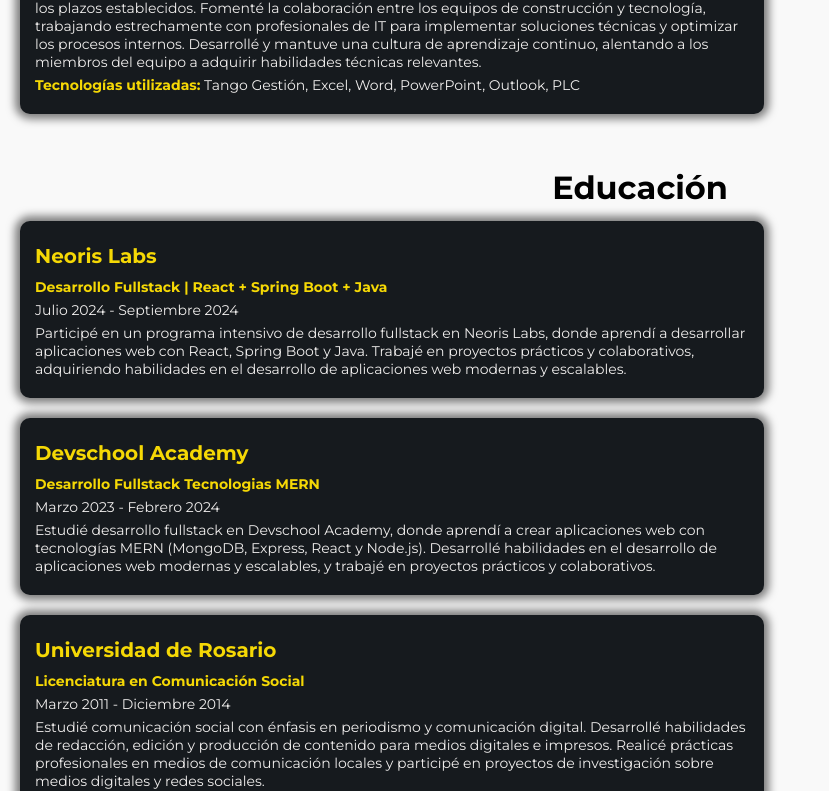
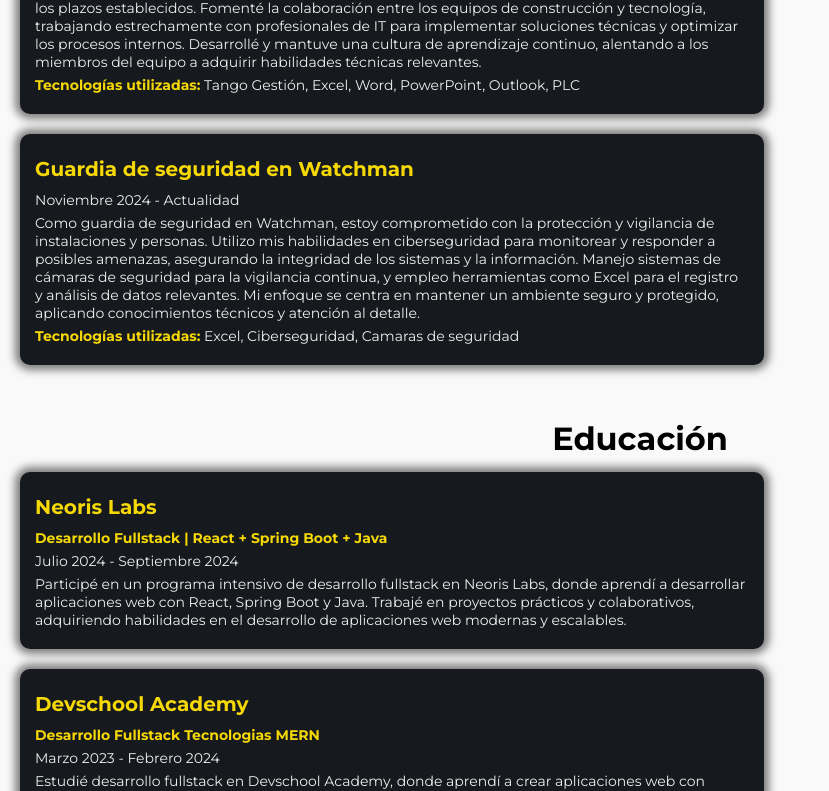
Before and after one commit to Ezzeorazi/mi-portafolio, a React (Vite) app: page /curriculum in a window 1280 px wide. Shown: the part 1038-1829 px from the top of the page, without its empty margins (0-829 px from the left). Built offline with nearby package versions, Linux system fonts and the light colour scheme.

Commit message:
Nuevo trabajo

```diff
--- a/src/components/Experience/Experience.jsx
+++ b/src/components/Experience/Experience.jsx
@@ -53,6 +53,15 @@ const Experience = ({}) => {
         "Como jefe de taller en una constructora, lideré equipos de trabajo para proyectos de reparación de maquinaria pesada, donde implementé tecnologías y soluciones innovadoras para mejorar la eficiencia y la calidad de los resultados. Utilicé herramientas digitales y de gestión de proyectos para planificar y monitorear el progreso de los proyectos, asegurando una ejecución eficiente y dentro de los plazos establecidos. Fomenté la colaboración entre los equipos de construcción y tecnología, trabajando estrechamente con profesionales de IT para implementar soluciones técnicas y optimizar los procesos internos. Desarrollé y mantuve una cultura de aprendizaje continuo, alentando a los miembros del equipo a adquirir habilidades técnicas relevantes.",
       technologies: ["Tango Gestión", "Excel", "Word", "PowerPoint", "Outlook", "PLC"],
     },
+    {id: 5,
+      company: "Watchman",
+      role: "Guardia de seguridad",
+      startDate: "Noviembre 2024",
+      endDate: "Actualidad",
+      description:
+        "Como guardia de seguridad en Watchman, estoy comprometido con la protección y vigilancia de instalaciones y personas. Utilizo mis habilidades en ciberseguridad para monitorear y responder a posibles amenazas, asegurando la integridad de los sistemas y la información. Manejo sistemas de cámaras de seguridad para la vigilancia continua, y empleo herramientas como Excel para el registro y análisis de datos relevantes. Mi enfoque se centra en mantener un ambiente seguro y protegido, aplicando conocimientos técnicos y atención al detalle.",
+      technologies: ["Excel","Ciberseguridad","Camaras de seguridad"],
+    }
   ];
 
   return (
```
